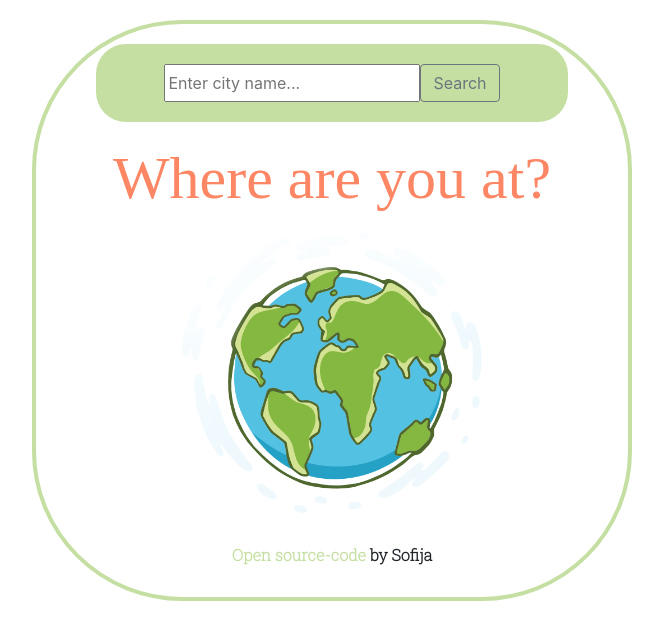
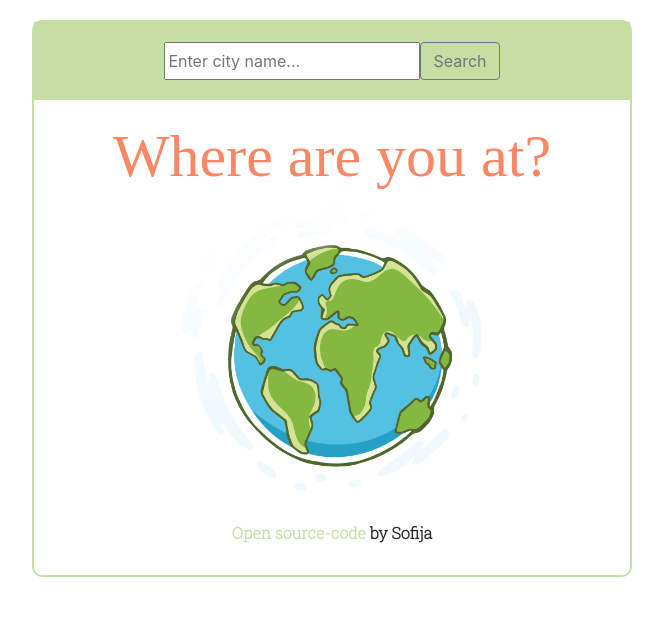
Before and after one commit to sofijaV/weather-react, a React (Create React App) app: page / in a window 1280 px wide. Shown: the top 640 px of the page, without its empty margins (308-971 px from the left). Built offline with nearby package versions, Linux system fonts and the light colour scheme; a web font is replaced by a local one.

Commit message:
adjusted border css

```diff
--- a/src/App.css
+++ b/src/App.css
@@ -1,8 +1,8 @@
 body {
   max-width: 600px;
   margin: 20px auto;
-  border: 4px solid var(--secondary-color);
-  border-radius: 150px;
+  border: 2px solid var(--secondary-color);
+  border-radius: 10px;
 }
 @media (max-width: 767px) {
   body {
--- a/src/Form.css
+++ b/src/Form.css
@@ -7,10 +7,9 @@
 }
 .Form {
   text-align: center;
-  margin: 20px 60px;
+
   padding: 20px 0;
   background-color: var(--secondary-color);
-  border-radius: 30px;
 }
 ul,
 h1 {
@@ -48,17 +47,6 @@ ul {
   margin: 0 auto;
 }
 
-footer {
-  padding: 30px;
-  font-family: var(--default-font);
-}
-footer a {
-  text-decoration: none;
-  color: var(--secondary-color);
-}
-footer a:hover {
-  color: black;
-}
 @media (max-width: 767px) {
   h1 {
     font-size: 40px;
```
